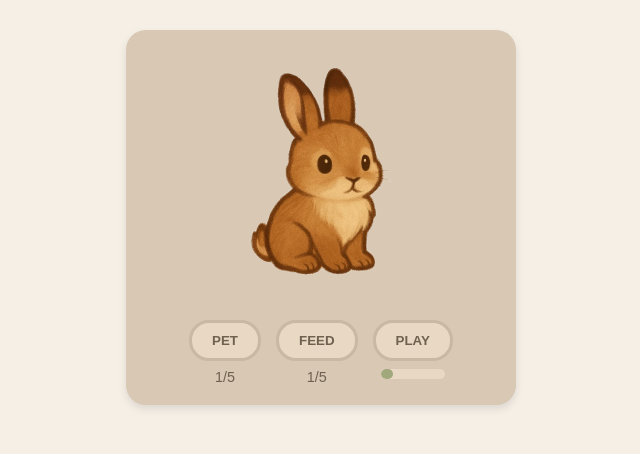
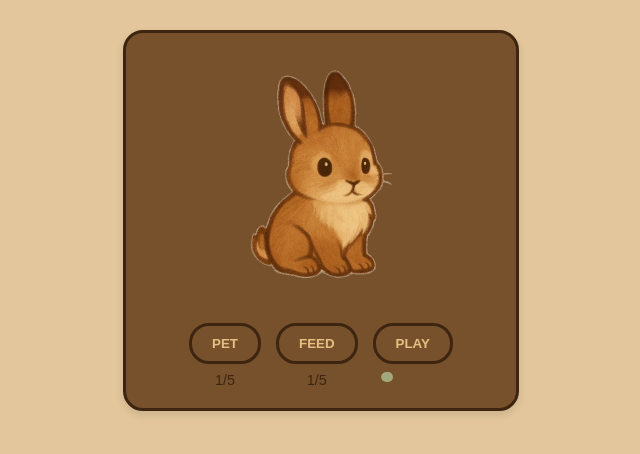
Before and after one commit to RunR4bb1t/virtual-pet-site, a plain HTML site: page index.html in a window 1280 px wide. Shown: the whole page, without its empty margins (319-959 px from the left). Drawn offline with Linux system fonts and the light colour scheme.

Commit message:
Add files via upload

```diff
--- a/style.css
+++ b/style.css
@@ -1,12 +1,13 @@
 body {
-    background-color: #F5EFE6; /* Slightly off-white */
+    background-color: #e3c69b; /* Slightly off-white */
     font-family: sans-serif;
 }
 .pet-profile-card {
     max-width: 350px;
     margin: 30px auto;
     padding: 20px;
-    background-color: #D8C8B4;
+    background-color: #77512b;
+    border: 3px solid #3d2511;
     border-radius: 20px;
     box-shadow: 0 4px 8px rgba(0, 0, 0, 0.1);
 }
@@ -30,9 +31,9 @@ body {
     text-align: center;
 }
 .action-button {
-    background-color: #E8D8C4;
-    color: #6F6050;
-    border: 3px solid #C8B8A4;
+    background-color: #77512b;
+    color: #e6bf83;
+    border: 3px solid #3d2511;
     padding: 10px 20px;
     border-radius: 20px;
     text-transform: uppercase;
@@ -40,15 +41,15 @@ body {
     cursor: pointer;
 }
 .action-button:hover {
-    background-color: #C8B8A4;
+    background-color: #c6a16b;
 }
 .stat-indicator {
     margin-top: 8px;
     font-size: 0.9em;
-    color: #6F6050;
+    color: #3d2511;
 }
 .progress-bar-container {
-    background-color: #E8D8C4;
+    background-color: #77512b;
     border-radius: 20px;
     height: 10px;
     overflow: hidden;
```
